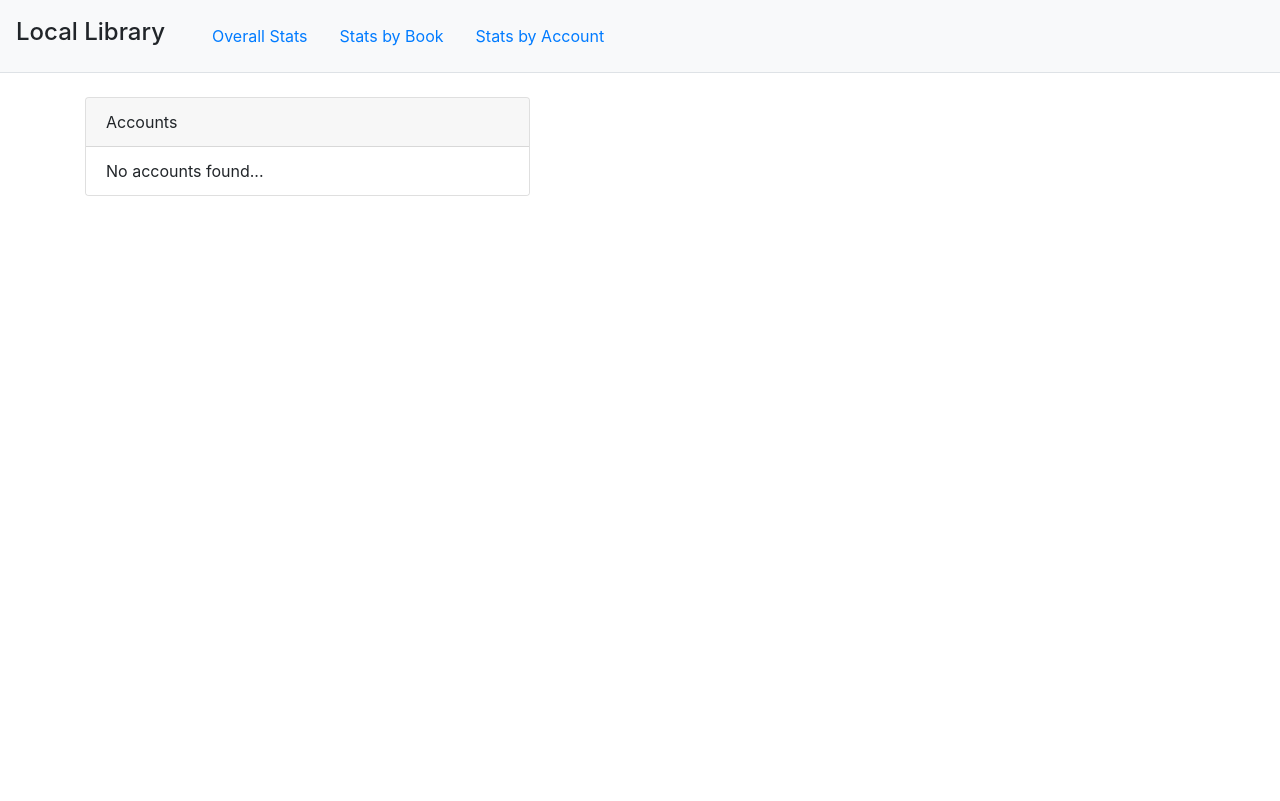
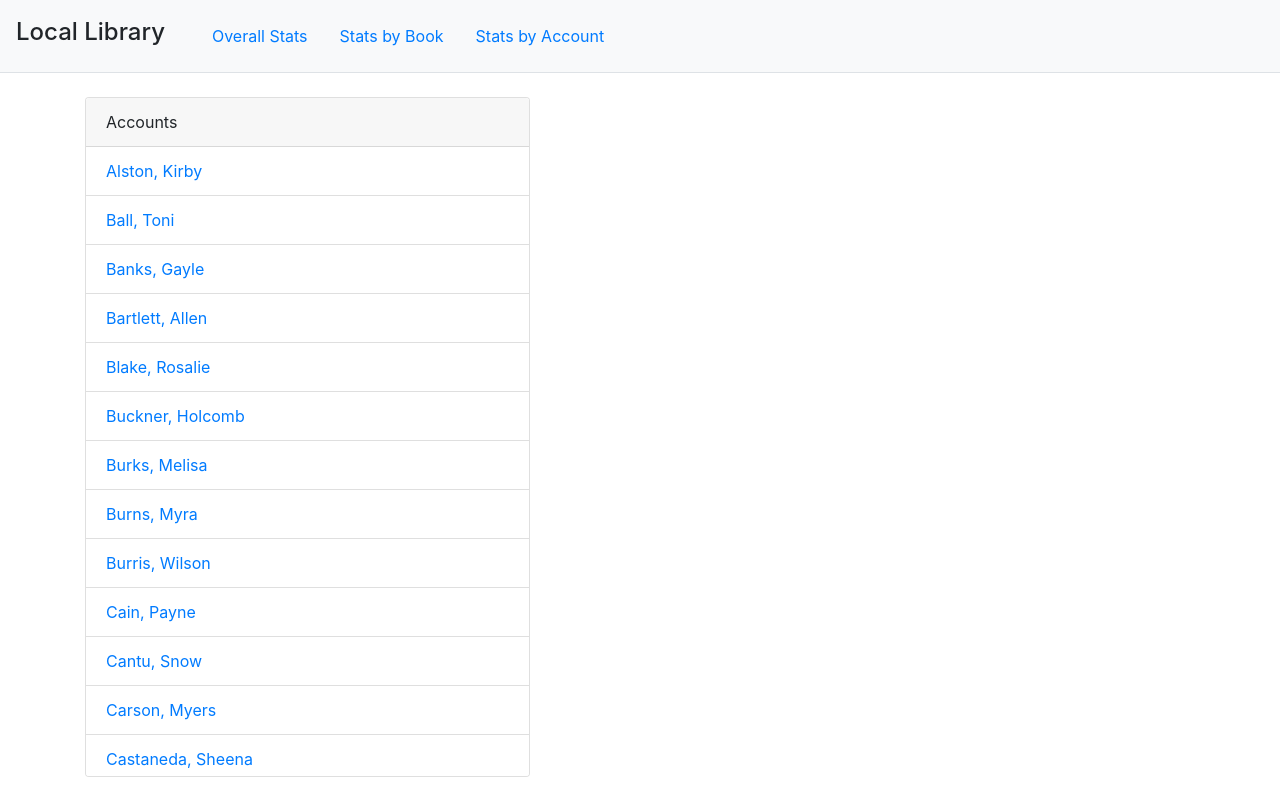
Before and after one commit to cmorgan3324/Local-library-app, a website: page accounts.html in a window 1280 px wide. Drawn offline with nearby package versions, Linux system fonts and the light colour scheme.

Commit message:
Update accounts.html

```diff
--- a/accounts.html
+++ b/accounts.html
@@ -59,6 +59,6 @@
     <script src="./booksData.js"></script>
     <script src="./setup.js"></script>
     <script src="./accounts.js"></script>
-    <script src="./accountsrenderers.js"></script>
+    <script src="./accountsrenderer.js"></script>
   </body>
 </html>
```
